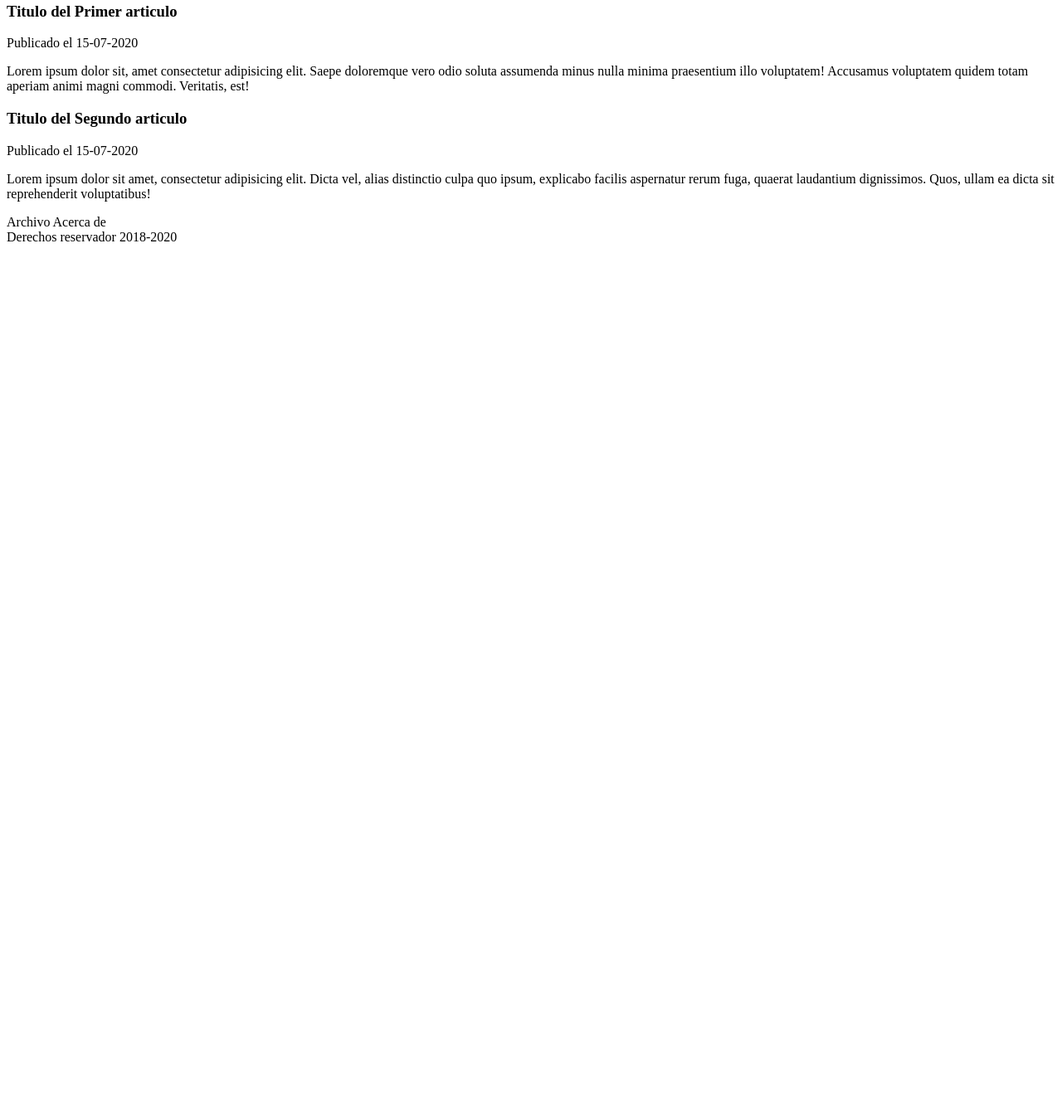
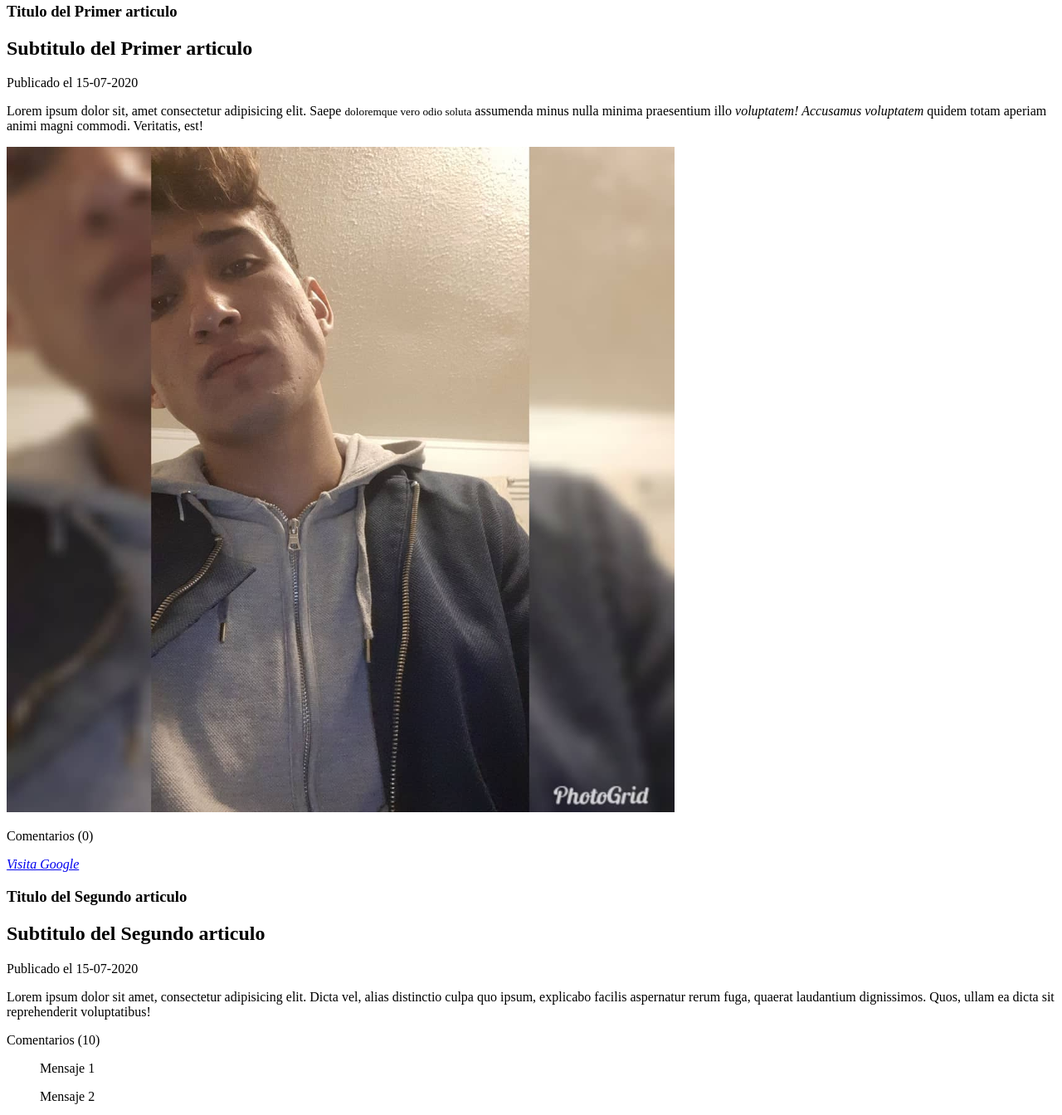
Before and after one commit to Vitoko4k/html5, a plain HTML site: page Index.html in a window 1280 px wide. Shown: the part 150-1494 px from the top of the page at 83% size. Before the commit the page ends 800 px from the top, so only its background shows below. Drawn offline with Linux system fonts and the light colour scheme.

Commit message:
nuevo conocimiento de etiquetas

```diff
--- a/Index.html
+++ b/Index.html
@@ -30,31 +30,69 @@
     <!-- contenido -->
         <article>
         <!-- articulo -->
+        <hgroup>
+        <!-- agrupar encabezados -->
             <h1>Titulo del Primer articulo</h1>
+            <h2>Subtitulo del Primer articulo</h2>
+        </hgroup>
+
             <time datetime="15-07-2020">Publicado el 15-07-2020</time>
             <!-- fecha -->
+
             <p>Lorem ipsum dolor sit, amet consectetur adipisicing elit.
-                Saepe doloremque vero odio soluta assumenda minus nulla
-                minima praesentium illo voluptatem! Accusamus voluptatem
-                quidem totam aperiam animi magni commodi. Veritatis, est!</p>
+                Saepe
+                <small>doloremque vero odio soluta</small>
+                <!-- achica texto -->
+                assumenda minus nulla
+                minima praesentium illo
+                <cite>voluptatem! Accusamus voluptatem</cite>
+                <!-- cita aparece en cursiva -->
+                quidem totam aperiam animi magni
+                <span>commodi. Veritatis, est!</span>
+                <!-- alterar con css -->
+            </p>
             <!-- parrafo -->
+
+            <img src="./Imagenes/Captura.PNG"/>
+            <!-- imagen -->
+
+            <footer>
+                <p>Comentarios (0)</p>
+            </footer>
+
+            <address>
+            <!-- direccion -->
+                <a href="https://www.google.com/">Visita Google</a>
+                <!-- enlace de redireccion -->
+            </address>
         </article>
+
         <article>
-            <h1>Titulo del Segundo articulo</h1>
+            <hgroup>
+                <h1>Titulo del Segundo articulo</h1>
+                <h2>Subtitulo del Segundo articulo</h2>
+            </hgroup>
+
             <time datetime="15-07-2020">Publicado el 15-07-2020</time>
             <p>Lorem ipsum dolor sit amet, consectetur adipisicing elit.
                 Dicta vel, alias distinctio culpa quo ipsum, explicabo
                 facilis aspernatur rerum fuga, quaerat laudantium
                 dignissimos. Quos, ullam ea dicta sit reprehenderit
                 voluptatibus!</p>
+            <footer>Comentarios (10)</footer>
         </article>
     </section>
 
     <aside>
     <!-- contenido relacionado menos importante -->
-        Archivo
+        <blockquote cite='https://es.wikipedia.org/wiki/Wikipedia:Portada'>
+        <!-- cita -->
+            Mensaje 1
+        </blockquote>
 
-        Acerca de
+        <blockquote cite='https://www.facebook.com/'>
+            Mensaje 2
+        </blockquote>
     </aside>
 
     <footer>
```
Also changed, not shown: Imagenes/Captura.PNG (added).
